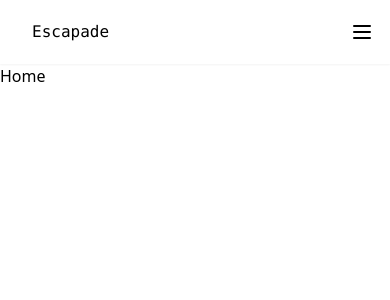
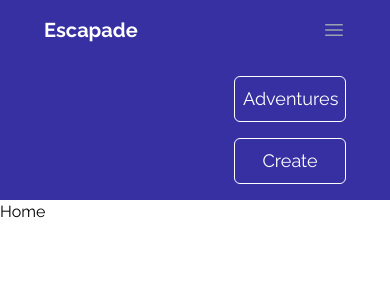
Before and after one commit to jdhawks2132/escapade-mern, a React (Vite) app in the folder frontend/: page / in a window 390 px wide. Both pictures are taken after a click on the element 362 px from the left and 32 px from the top of the page. Shown: the top 300 px of the page. Built offline with nearby package versions, Linux system fonts and the light colour scheme; no server answers.

Commit message:
navbar responsive/ more styling

```diff
--- a/frontend/index.html
+++ b/frontend/index.html
@@ -1,13 +1,21 @@
 <!DOCTYPE html>
 <html lang="en">
+
 <head>
   <meta charset="UTF-8" />
   <link rel="icon" type="image/svg+xml" href="/vite.svg" />
+  <link rel="preconnect" href="https://fonts.googleapis.com">
+  <link rel="preconnect" href="https://fonts.gstatic.com" crossorigin>
+  <link
+    href="https://fonts.googleapis.com/css2?family=Raleway:ital,wght@0,100;0,200;0,300;0,400;0,500;0,600;0,700;0,800;1,100;1,200;1,300;1,400;1,500;1,600;1,700;1,800;1,900&display=swap"
+    rel="stylesheet">
   <meta name="viewport" content="width=device-width, initial-scale=1.0" />
   <title>Vite + React</title>
 </head>
+
 <body>
   <div id="root"></div>
   <script type="module" src="/src/main.jsx"></script>
 </body>
+
 </html>
--- a/frontend/src/components/Navbar.jsx
+++ b/frontend/src/components/Navbar.jsx
@@ -1,37 +1,68 @@
-import React from 'react';
 import { Link } from 'react-router-dom';
+import { useState } from 'react';
 
 const Navbar = () => {
+	const [isOpen, setIsOpen] = useState(false);
+
+	const toggleNavbar = () => {
+		setIsOpen(!isOpen);
+	};
+
+	console.log(isOpen);
+
 	return (
-		// use tailwindcss to style the navbar
-		<nav
-			className='flex justify-between items-center h-16 bg-white text-black relative shadow-sm font-mono'
-			role='navigation'
+		<nav className=' bg-indigo-800 py-4 px-11 w-screen md:flex md:justify-between md:items-center'>
+			<div className='flex items-center justify-between'>
+				<Link
+					to='/'
+					className='text-xl font-bold text-white md:text-2xl'
+					href='/'
 				>
-			<Link to='/' className='pl-8'>
 					Escapade
 				</Link>
-			<div className='px-4 cursor-pointer md:hidden'>
+
+				<div
+					onClick={toggleNavbar}
+					className='flex md:hidden'
+					onKeyup={toggleNavbar}
+				>
+					<button
+						type='button'
+						className='text-white hover:text-gray-400 focus:outline-none focus:text-gray-400'
+					>
 						<svg
+							xmlns='http://www.w3.org/2000/svg'
+							fill='none'
+							viewBox='0 0 24 24'
+							stroke-width='1.5'
+							stroke='currentColor'
 							className='w-6 h-6'
-					fill='none'
-					stroke='currentColor'
-					viewBox='0 0 24 24'
-					xmlns='http://www.w3.org/2000/svg'
 						>
 							<path
-						strokeLinecap='round'
-						strokeLinejoin='round'
-						strokeWidth='2'
-						d='M4 6h16M4 12h16M4 18h16'
-					></path>
+								stroke-linecap='round'
+								stroke-linejoin='round'
+								d='M3.75 6.75h16.5M3.75 12h16.5m-16.5 5.25h16.5'
+							/>
 						</svg>
+					</button>
 				</div>
-			<div className='pr-8 md:block hidden'>
-				<Link to='/adventures' className='p-4'>
+			</div>
+
+			<div
+				className={`flex-col mt-8 space-y-4 md:flex md:space-y-0 md:flex-row md:items-center md:space-x-10 md:mt-0 items-end ${
+					isOpen ? 'flex' : 'hidden'
+				}`}
+			>
+				<Link
+					to='/adventures'
+					className=' text-center w-28 text-white text-lg border border-solid border-white rounded-md p-2 hover:text-gray-800 hover:bg-slate-100'
+				>
 					Adventures
 				</Link>
-				<Link to='/create' className='p-4'>
+				<Link
+					to='/create'
+					className='text-center w-28 text-white text-lg border border-solid border-white rounded-md p-2 hover:text-gray-800 hover:bg-slate-100'
+				>
 					Create
 				</Link>
 			</div>
--- a/frontend/tailwind.config.cjs
+++ b/frontend/tailwind.config.cjs
@@ -1,11 +1,12 @@
 /** @type {import('tailwindcss').Config} */
 module.exports = {
-  content: [
-    "./index.html",
-    "./src/**/*.{js,ts,jsx,tsx}",
-  ],
-  theme: {
-    extend: {},
-  },
-  plugins: [],
-}
+	content: ['./index.html', './src/**/*.{js,ts,jsx,tsx}'],
+	theme: {
+		extend: {
+			fontFamily: {
+				sans: ['Raleway', 'sans-serif'],
+			},
+		},
+	},
+	plugins: [],
+};
```
Lines whose indentation alone changed are shown as unchanged.
